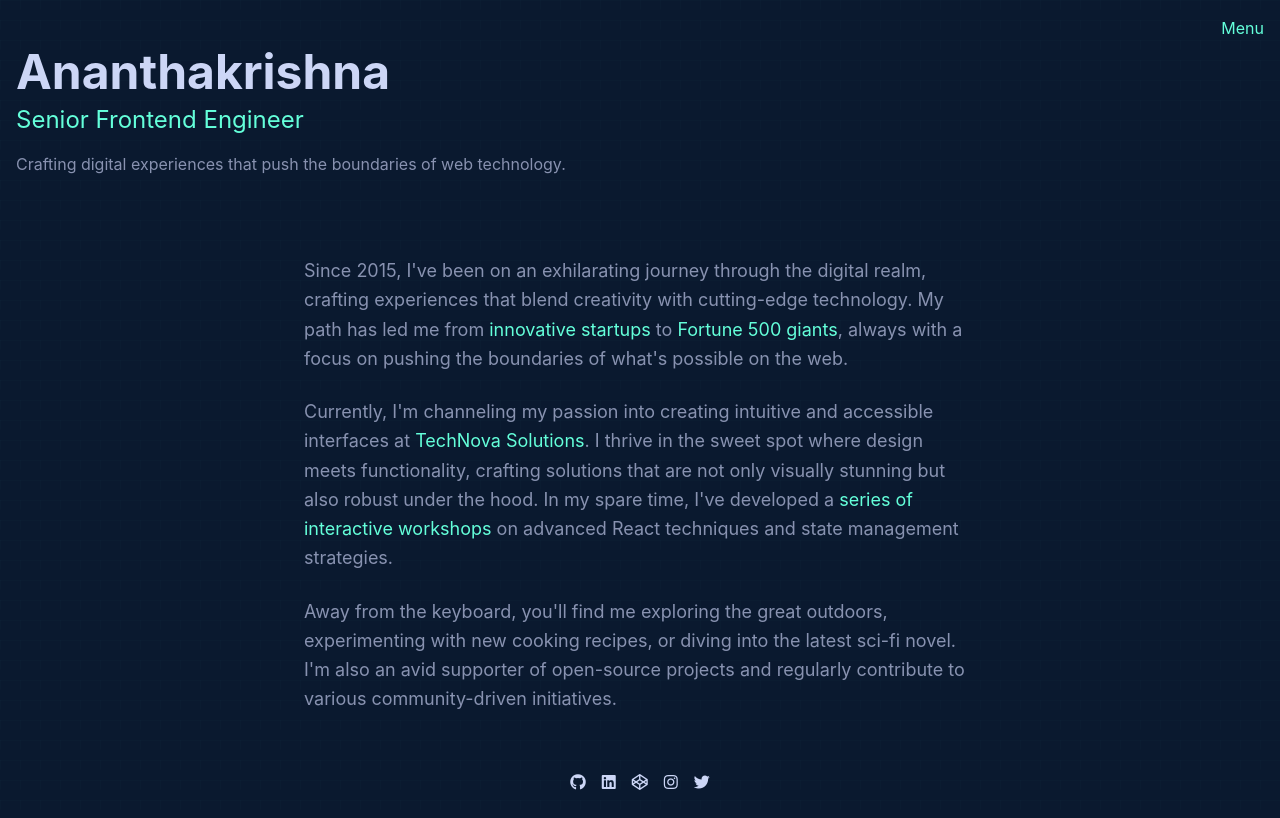
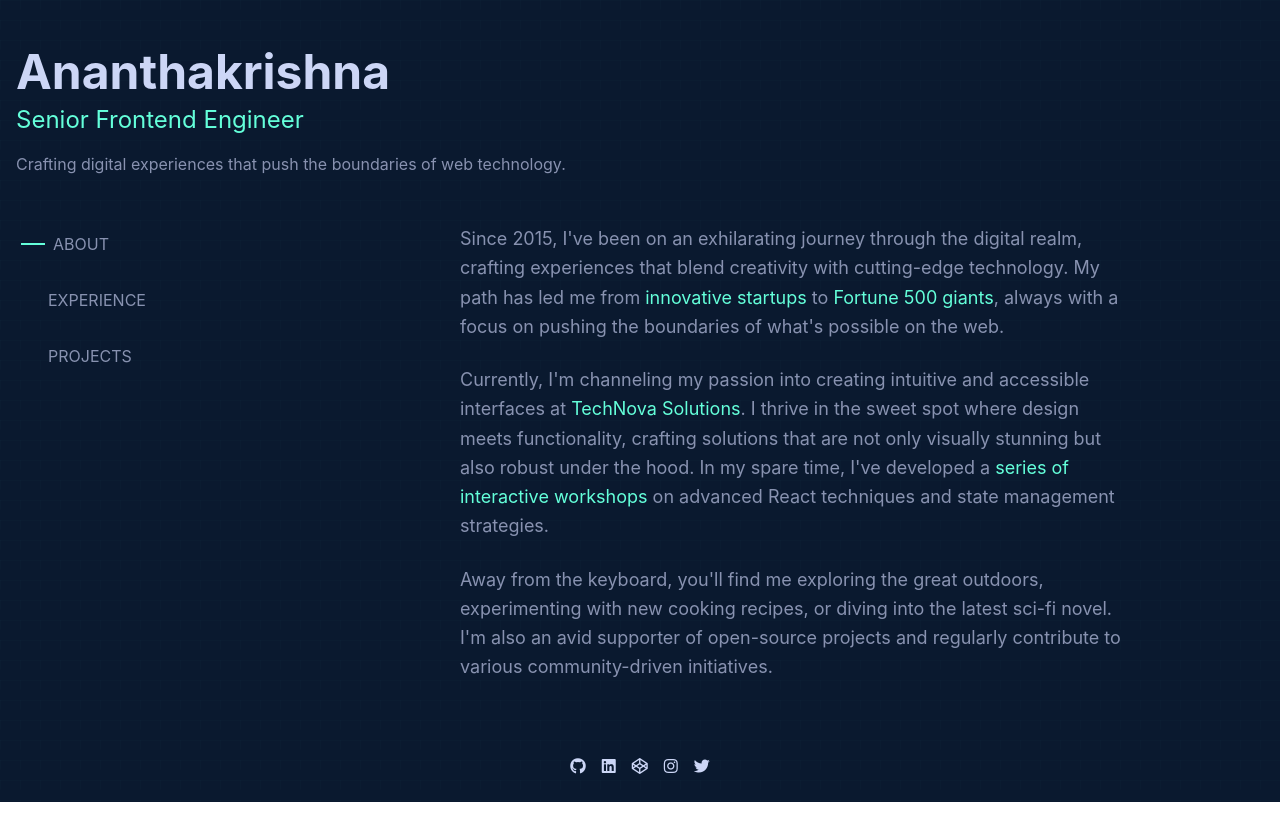
Before and after one commit to Ananthakrishna24/portfolio-v1, a React (Create React App) app: page / in a window 1280 px wide. Built offline with nearby package versions, Linux system fonts and the light colour scheme.

Commit message:
added line based navigation

```diff
--- a/src/components/Layout.js
+++ b/src/components/Layout.js
@@ -1,25 +1,45 @@
-import React, { useState } from 'react';
+import React from 'react';
 import { Link, useLocation } from 'react-router-dom';
 import { motion, AnimatePresence } from 'framer-motion';
 
+const NavItem = ({ to, label }) => {
+  const location = useLocation();
+  const isActive = location.pathname === to;
+
+  return (
+    <motion.div
+      className="relative py-2 pl-8"
+      initial={false}
+      animate={{ x: isActive ? 5 : 0 }}
+    >
+      <Link
+        to={to}
+        className={`text-${isActive ? 'white' : 'gray-400'} hover:text-white transition-colors duration-300`}
+      >
+        {label}
+      </Link>
+      <motion.div
+        className="absolute left-0 top-1/2 transform -translate-y-1/2 h-0.5 bg-green"
+        initial={{ width: 0 }}
+        animate={{ width: isActive ? 24 : 0 }}
+        transition={{ duration: 0.3 }}
+      />
+    </motion.div>
+  );
+};
+
 const Layout = ({ children }) => {
   const location = useLocation();
-  const [isMenuOpen, setIsMenuOpen] = useState(false);
-
-  const menuVariants = {
-    open: { opacity: 1, x: 0 },
-    closed: { opacity: 0, x: "100%" },
-  };
 
   return (
     <div className="min-h-screen bg-navy text-slate overflow-hidden">
+      <div className="container mx-auto px-4 py-12">
         <motion.header
           initial={{ y: -100 }}
           animate={{ y: 0 }}
           transition={{ type: "spring", stiffness: 100 }}
-        className="py-12 relative z-10"
+          className="mb-12 relative z-10"
         >
-        <div className="container mx-auto px-4">
           <motion.h1
             className="text-5xl font-bold text-lightest-slate"
             initial={{ opacity: 0 }}
@@ -44,38 +64,23 @@ const Layout = ({ children }) => {
           >
             Crafting digital experiences that push the boundaries of web technology.
           </motion.p>
-        </div>
         </motion.header>
 
-      <motion.button
-        className="fixed top-4 right-4 z-50 text-green"
-        onClick={() => setIsMenuOpen(!isMenuOpen)}
-        whileHover={{ scale: 1.1 }}
-        whileTap={{ scale: 0.9 }}
+        <div className="flex">
+          <nav className="w-1/4">
+            <motion.div
+              className="space-y-4"
+              initial={{ opacity: 0, y: 20 }}
+              animate={{ opacity: 1, y: 0 }}
+              transition={{ delay: 0.2 }}
             >
-        {isMenuOpen ? "Close" : "Menu"}
-      </motion.button>
+              <NavItem to="/" label="ABOUT" />
+              <NavItem to="/experience" label="EXPERIENCE" />
+              <NavItem to="/projects" label="PROJECTS" />
+            </motion.div>
+          </nav>
 
-      <motion.nav
-        className="fixed top-0 right-0 bottom-0 w-64 bg-light-navy p-8 z-40"
-        variants={menuVariants}
-        initial="closed"
-        animate={isMenuOpen ? "open" : "closed"}
-      >
-        <ul className="space-y-6 font-mono text-sm">
-          <motion.li whileHover={{ scale: 1.1 }} whileTap={{ scale: 0.9 }}>
-            <Link to="/" className="text-lightest-slate hover:text-green transition duration-300" onClick={() => setIsMenuOpen(false)}>ABOUT</Link>
-          </motion.li>
-          <motion.li whileHover={{ scale: 1.1 }} whileTap={{ scale: 0.9 }}>
-            <Link to="/experience" className="text-lightest-slate hover:text-green transition duration-300" onClick={() => setIsMenuOpen(false)}>EXPERIENCE</Link>
-          </motion.li>
-          <motion.li whileHover={{ scale: 1.1 }} whileTap={{ scale: 0.9 }}>
-            <Link to="/projects" className="text-lightest-slate hover:text-green transition duration-300" onClick={() => setIsMenuOpen(false)}>PROJECTS</Link>
-          </motion.li>
-        </ul>
-      </motion.nav>
-
-      <main className="container mx-auto px-4 py-8 relative z-10">
+          <main className="w-3/4 relative z-10">
             <AnimatePresence mode="wait">
               <motion.div
                 key={location.pathname}
@@ -88,6 +93,8 @@ const Layout = ({ children }) => {
               </motion.div>
             </AnimatePresence>
           </main>
+        </div>
+      </div>
 
       <motion.footer
         initial={{ opacity: 0 }}
--- a/src/components/Projects.js
+++ b/src/components/Projects.js
@@ -10,7 +10,7 @@ const ProjectCard = ({ title, description, image, link, technologies, index }) =
     whileHover={{ y: -10 }}
   >
     <motion.img
-      src={image}
+      src={`https://via.placeholder.com/400x200.png?text=${title.replace(/\s+/g, '+')}`}
       alt={title}
       className="w-full h-48 object-cover"
       whileHover={{ scale: 1.1 }}
@@ -56,42 +56,36 @@ const Projects = () => {
     {
       title: "AI-Powered Task Manager",
       description: "A smart task management application that uses machine learning to prioritize and categorize tasks based on user behavior and preferences.",
-      image: "/api/placeholder/800/400",
       link: "#",
       technologies: ["React", "Node.js", "TensorFlow.js", "MongoDB"]
     },
     {
       title: "Virtual Reality Art Gallery",
       description: "An immersive VR experience showcasing digital art in a virtual gallery space, allowing users to interact with and purchase artwork.",
-      image: "/api/placeholder/800/400",
       link: "#",
       technologies: ["Three.js", "WebVR", "React", "WebGL"]
     },
     {
       title: "Blockchain-based Supply Chain",
       description: "A decentralized application for tracking product supply chains, ensuring transparency and authenticity from manufacturer to consumer.",
-      image: "/api/placeholder/800/400",
       link: "#",
       technologies: ["Ethereum", "Solidity", "Web3.js", "React"]
     },
     {
       title: "Eco-Friendly Smart Home System",
       description: "An IoT solution for managing home energy consumption, integrating with renewable energy sources and providing real-time analytics.",
-      image: "/api/placeholder/800/400",
       link: "#",
       technologies: ["React Native", "Node.js", "MQTT", "InfluxDB"]
     },
     {
       title: "AI Language Learning Assistant",
       description: "A mobile app that uses natural language processing to provide personalized language learning experiences, including real-time pronunciation feedback.",
-      image: "/api/placeholder/800/400",
       link: "#",
       technologies: ["Flutter", "Python", "TensorFlow", "Google Cloud Speech-to-Text"]
     },
     {
       title: "Augmented Reality City Guide",
       description: "A mobile application that overlays historical information, reviews, and navigation data onto real-world views of city landmarks and businesses.",
-      image: "/api/placeholder/800/400",
       link: "#",
       technologies: ["ARKit", "Swift", "CoreML", "Firebase"]
     }
```
Lines whose indentation alone changed are shown as unchanged.
